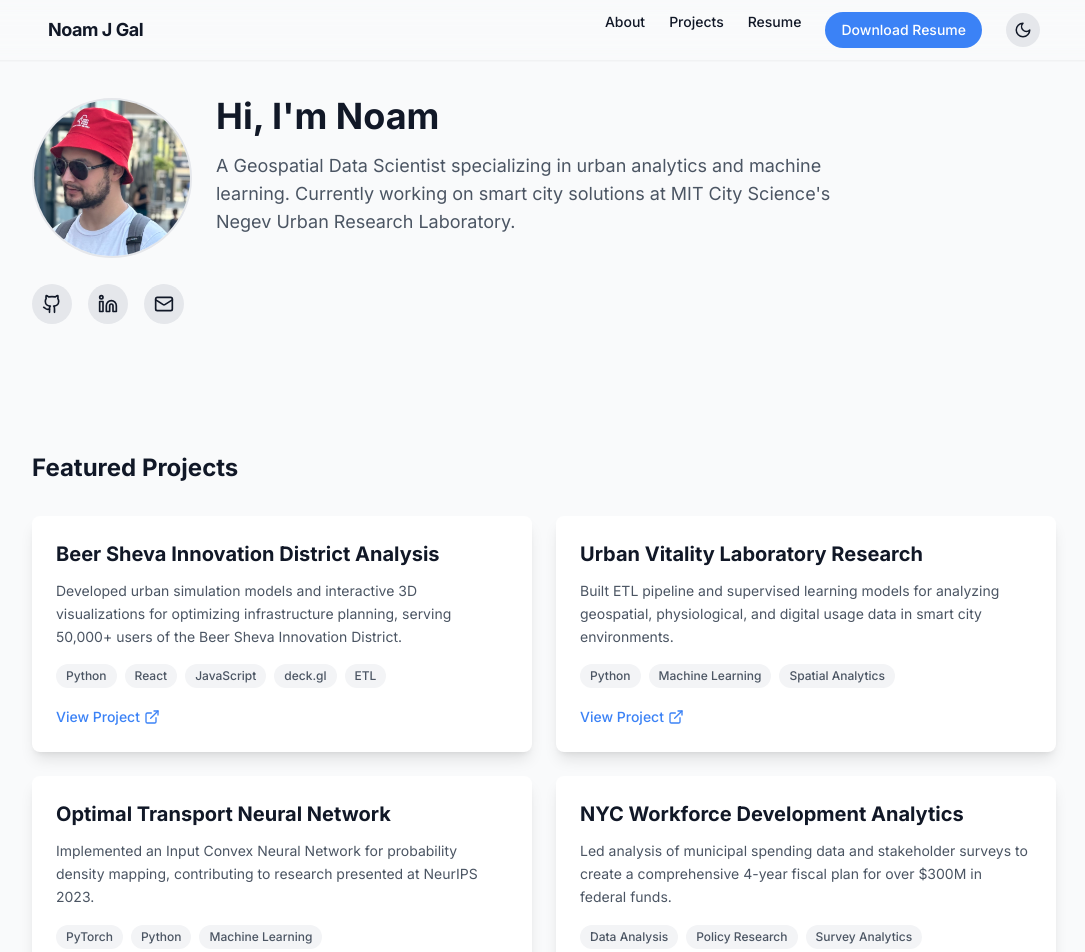
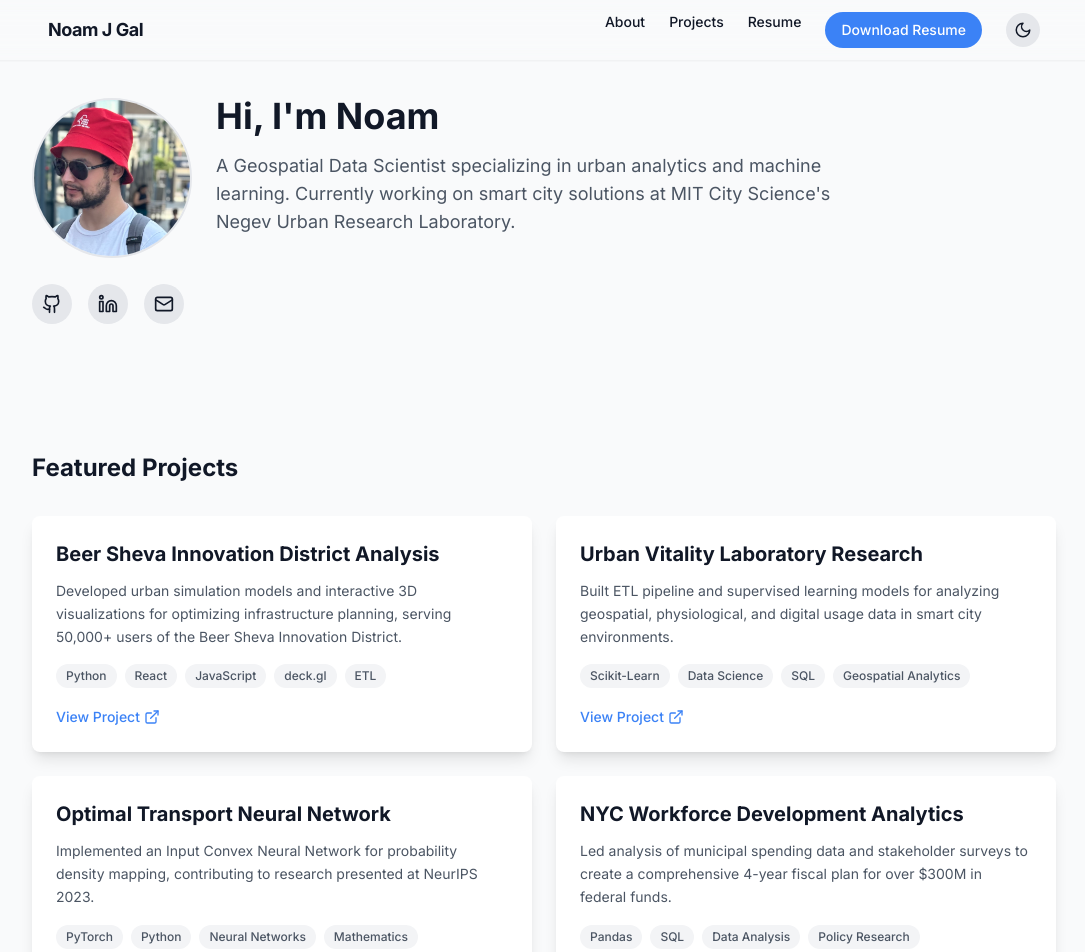
Before and after one commit to noamjgal/noamjgal.github.io, a Next.js app: page / in a window 1280 px wide. Shown: the top 952 px of the page, without its empty margins (96-1181 px from the left). Built offline with nearby package versions, Linux system fonts and the light colour scheme.

Commit message:
revised technologies for projects

```diff
--- a/src/app/components/Portfolio.tsx
+++ b/src/app/components/Portfolio.tsx
@@ -39,19 +39,19 @@ const Portfolio: React.FC = () => {
     {
       title: "Urban Vitality Laboratory Research",
       description: "Built ETL pipeline and supervised learning models for analyzing geospatial, physiological, and digital usage data in smart city environments.",
-      technologies: ["Python", "Machine Learning", "Spatial Analytics"],
+      technologies: ["Scikit-Learn", "Data Science", "SQL", "Geospatial Analytics"],
       link: "https://github.com/noamjgal"
     },
     {
       title: "Optimal Transport Neural Network",
       description: "Implemented an Input Convex Neural Network for probability density mapping, contributing to research presented at NeurIPS 2023.",
-      technologies: ["PyTorch", "Python", "Machine Learning"],
+      technologies: ["PyTorch", "Python", "Neural Networks", "Mathematics"],
       link: "https://openreview.net/pdf?id=LXGhneskDs"
     },
     {
       title: "NYC Workforce Development Analytics",
       description: "Led analysis of municipal spending data and stakeholder surveys to create a comprehensive 4-year fiscal plan for over $300M in federal funds.",
-      technologies: ["Data Analysis", "Policy Research", "Survey Analytics"],
+      technologies: ["Pandas", "SQL", "Data Analysis", "Policy Research", "Survey Analytics"],
       link: "https://dol.ny.gov/system/files/documents/2023/09/nyc-local-plan-py-23-24-mod.pdf"
     }
   ];
```
